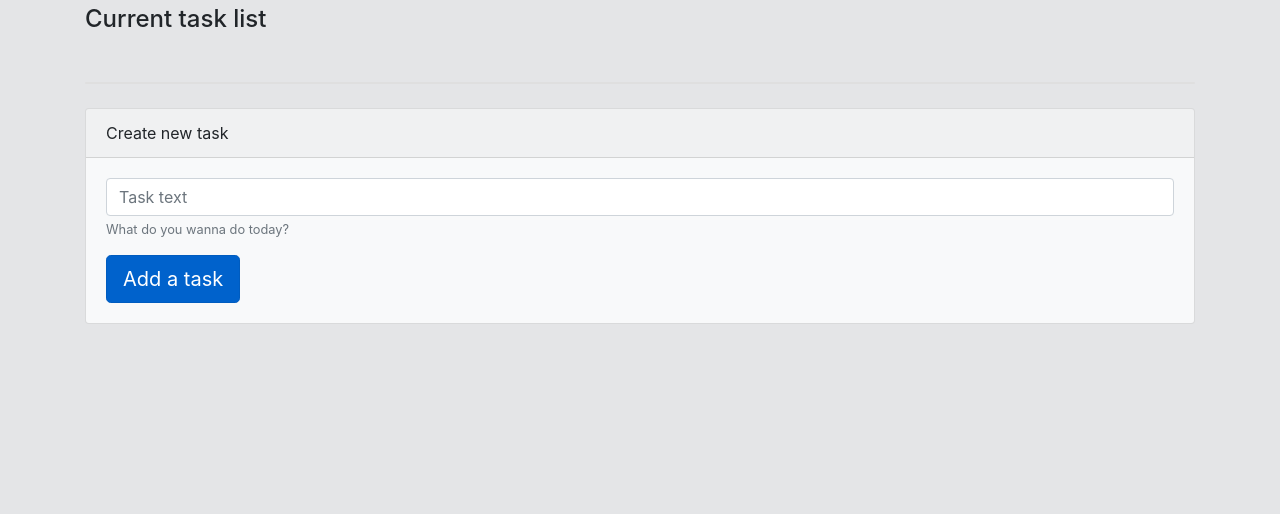
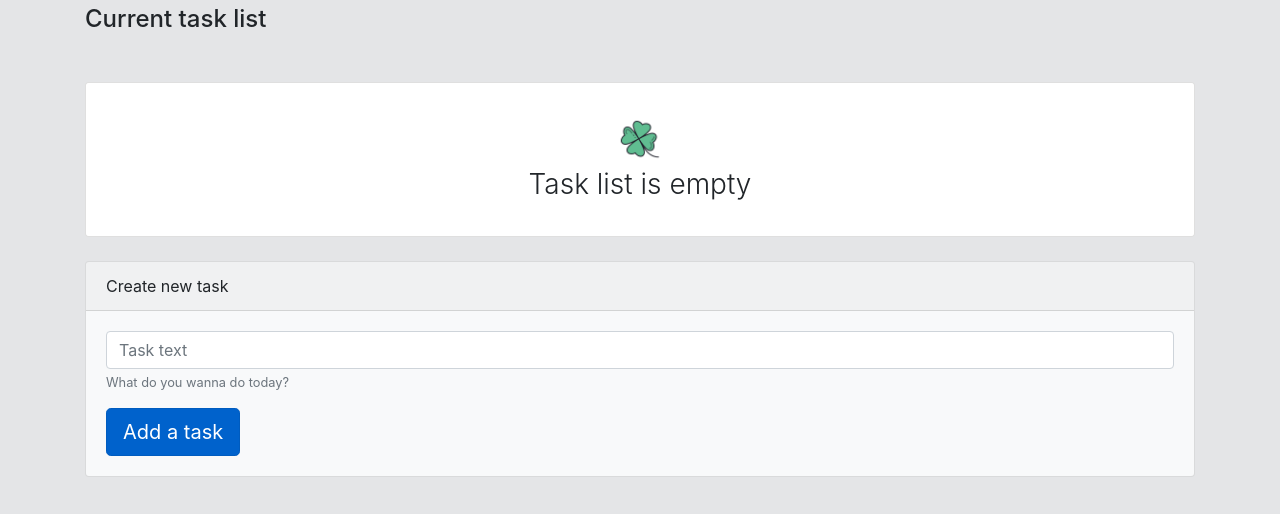
Before and after one commit to 3ricwebdev/task.tracker, a plain HTML site: page index.html in a window 1280 px wide. Shown: the part 100-614 px from the top of the page. Drawn offline with nearby package versions, Linux system fonts and the light colour scheme; files that its build step writes are made by us from their sources; the site is published under a folder, as on GitHub Pages, so addresses that start at the root find nothing.

Commit message:
Fix "src"

```diff
--- a/index.html
+++ b/index.html
@@ -6,8 +6,8 @@
 	<link rel="stylesheet" href="https://maxcdn.bootstrapcdn.com/bootstrap/4.0.0/css/bootstrap.min.css" integrity="sha384-Gn5384xqQ1aoWXA+058RXPxPg6fy4IWvTNh0E263XmFcJlSAwiGgFAW/dAiS6JXm" crossorigin="anonymous"/>
 	<link rel="stylesheet" href="./src/assets/style.css"/>
 	<title>Task Tracker</title>
-  <script type="module" crossorigin src="/assets/index-sdtPiMws.js"></script>
-  <link rel="stylesheet" crossorigin href="/assets/index-B9OL0oA_.css">
+  <script type="module" crossorigin src="./assets/index-sdtPiMws.js"></script>
+  <link rel="stylesheet" crossorigin href="./assets/index-B9OL0oA_.css">
 </head>
 <body>
 
```
